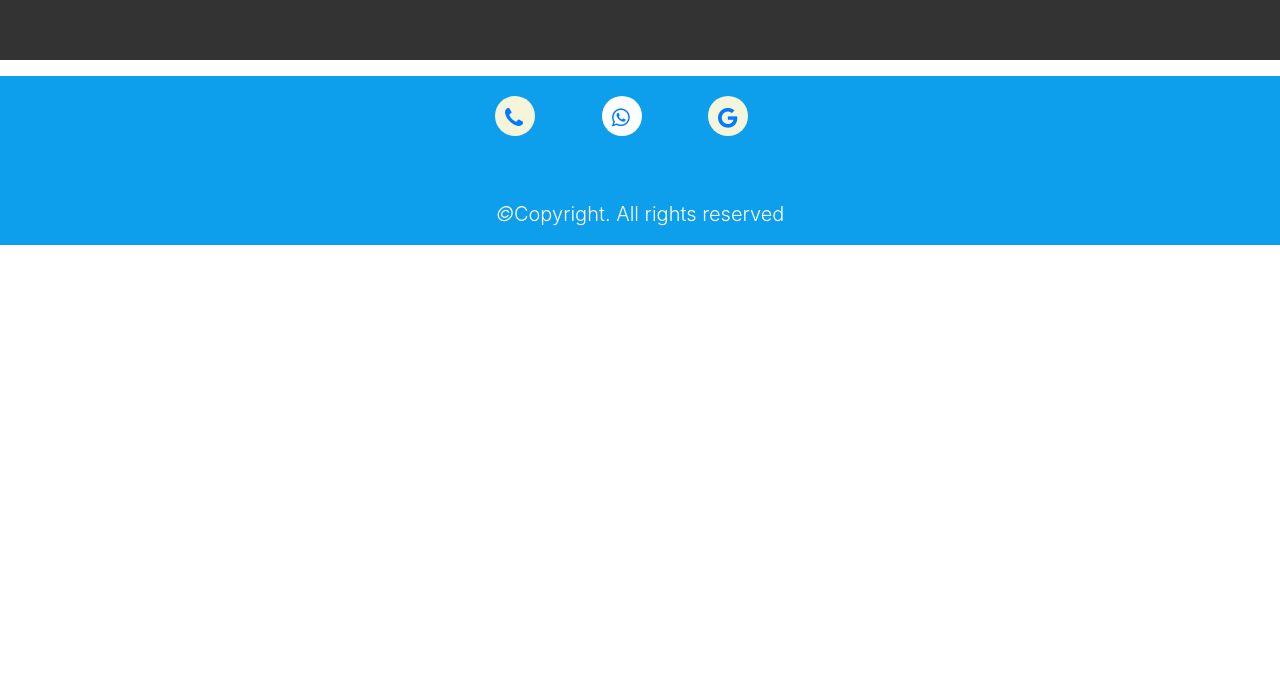
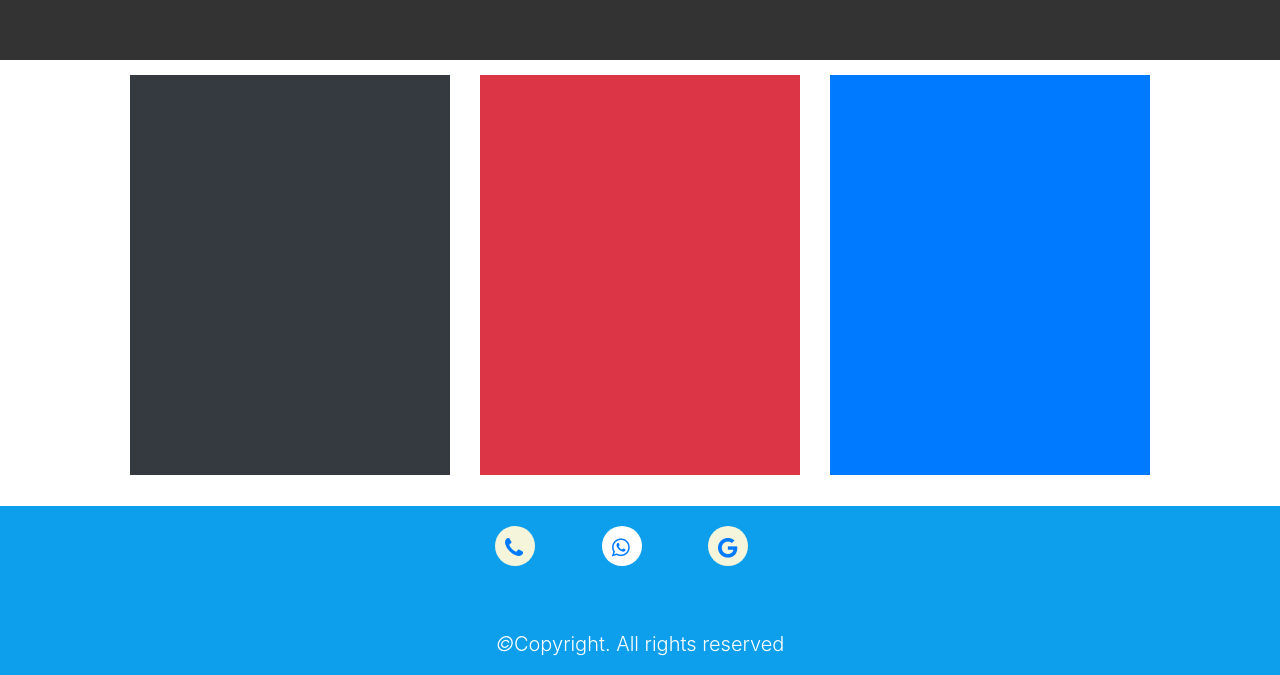
Before and after one commit to kelraf/Bits, a plain HTML site: page pages/android.html in a window 1280 px wide. Shown: the part 1226-1901 px from the top of the page. Before the commit the page ends 1471 px from the top, so only its background shows below. Drawn offline with Linux system fonts and the light colour scheme.

Commit message:
end of setup android page

```diff
--- a/css/style.css
+++ b/css/style.css
@@ -832,12 +832,20 @@
     margin: 2px;
     margin-top: 15px;
 }
+
+/* Third Container Row two  */
+
 .and-cont3-f-row2-col1{
     height: 400px;
     background-color: #333;
     margin-top: 15px;
 }
 
+/* Third Container Row Three  */
+.and-cont3-f-row3-col{
+    height: 400px;
+    margin: 15px;
+}
 
 
 
--- a/pages/android.html
+++ b/pages/android.html
@@ -87,6 +87,13 @@
     <div class="row and-cont3-f-row2">
         <div class="col-md-12 and-cont3-f-row2-col1"></div>
     </div>
+
+    <!-- Third Container Row Three -->
+    <div class="row and-cont2-f-row3 justify-content-center">
+        <div class="col-md-3 and-cont3-f-row3-col1 and-cont3-f-row3-col bg-dark"></div>
+        <div class="col-md-3 and-cont3-f-row3-col2 and-cont3-f-row3-col bg-danger"></div>
+        <div class="col-md-3 and-cont3-f-row3-col3 and-cont3-f-row3-col bg-primary"></div>
+    </div>
 </div>
 
 
```
